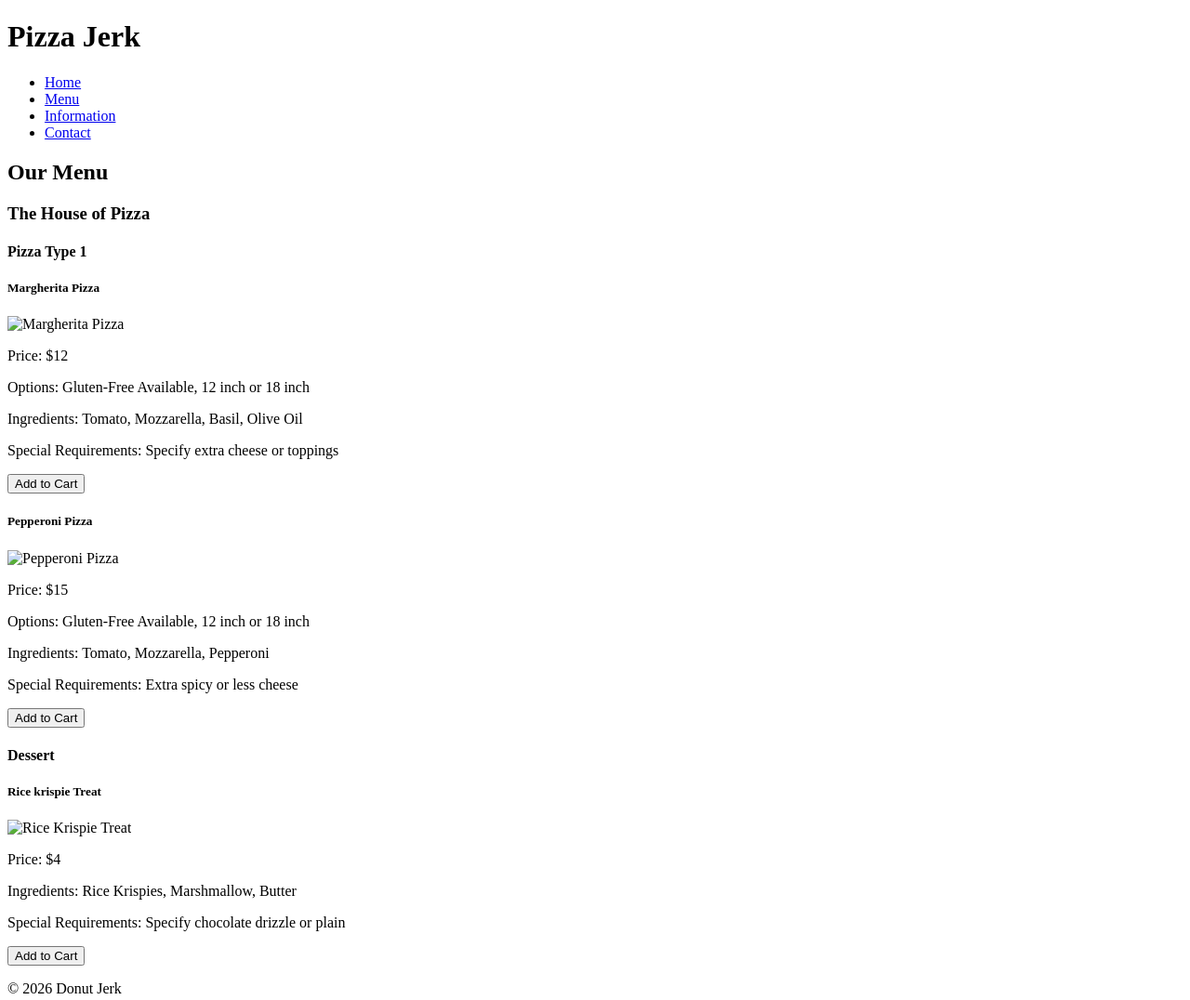
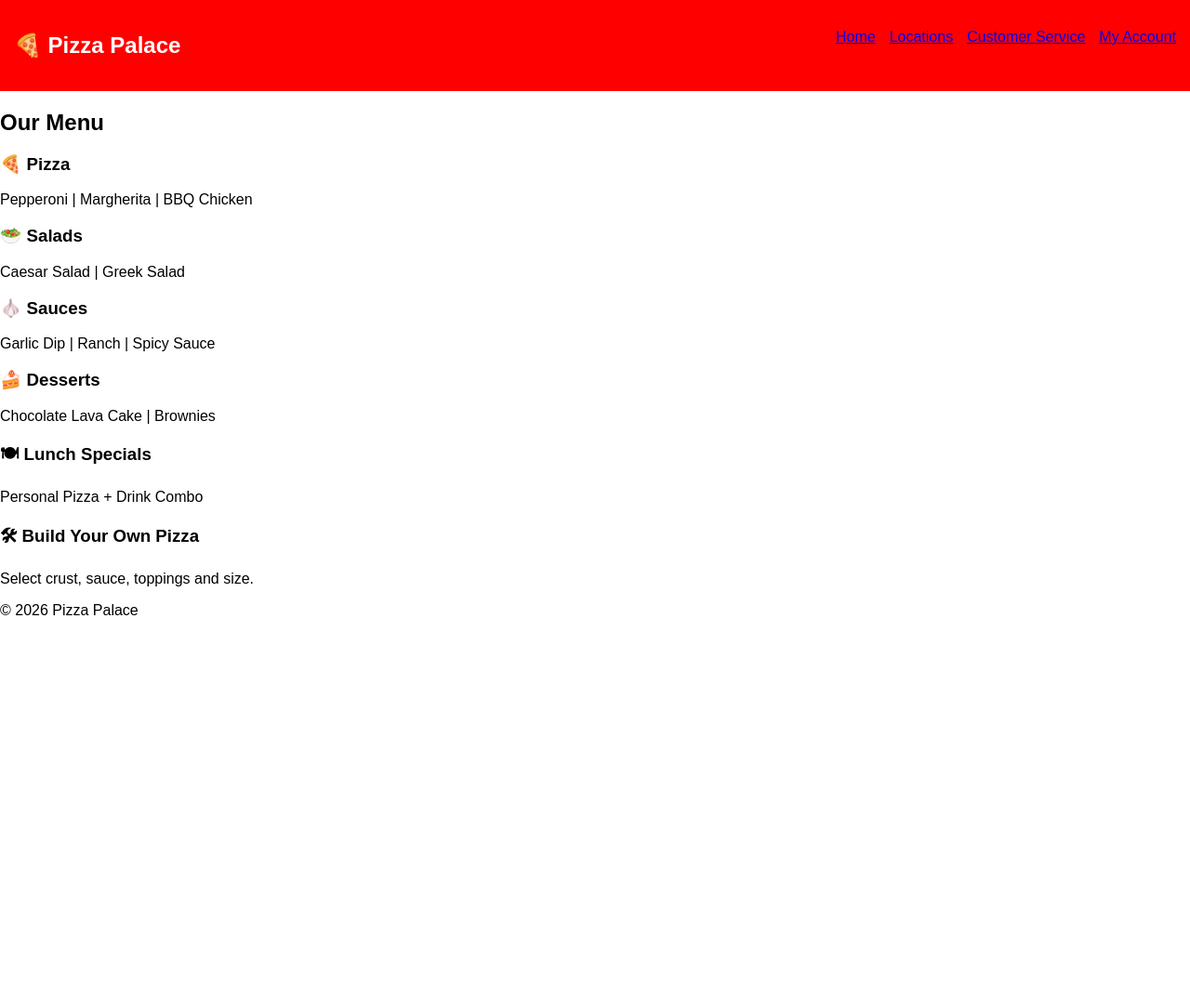
Before and after one commit to sadiahw/Web-Design-CW1, a plain HTML site: page menu.html in a window 1280 px wide. Shown: the whole page at 93% size. After the commit the page ends 800 px from the top, so only its background shows below. Drawn offline with Linux system fonts and the light colour scheme.

Commit message:
v2: made changes to html and added new pages for log in, sign up, locations, customer service, about. Added css style sheet

```diff
--- a/menu.html
+++ b/menu.html
@@ -1,73 +1,56 @@
 <!DOCTYPE html>
-<html>
+<html lang="en">
 <head>
-    <title>Donut Jerk - Menu</title>
+    <meta charset="UTF-8">
+    <title>Menu - Pizza Palace</title>
+    <link rel="stylesheet" href="style.css">
 </head>
-
 <body>
 
+<!-- ================= NAVIGATION ================= -->
 <header>
-    <h1>Pizza Jerk</h1>
+    <nav>
+        <h1>🍕 Pizza Palace</h1>
+        <ul>
+            <li><a href="index.html">Home</a></li>
+            <li><a href="locations.html">Locations</a></li>
+            <li><a href="customer-service.html">Customer Service</a></li>
+            <li><a href="account.html">My Account</a></li>
+        </ul>
+    </nav>
 </header>
 
-<nav>
-    <ul>
-        <li><a href="index.html">Home</a></li>
-        <li><a href="menu.html">Menu</a></li>
-        <li><a href="information.html">Information</a></li>
-        <li><a href="contact.html">Contact</a></li>
-    </ul>
-</nav>
+<!-- ================= MENU SECTION ================= -->
+<section>
+    <h2>Our Menu</h2>
 
-<main>
-    <section>
-        <h2>Our Menu</h2>
+    <!-- Pizza Category -->
+    <h3>🍕 Pizza</h3>
+    <p>Pepperoni | Margherita | BBQ Chicken</p>
 
-        <article>
-            <h3>The House of Pizza</h3>
+    <!-- Salad Category -->
+    <h3>🥗 Salads</h3>
+    <p>Caesar Salad | Greek Salad</p>
 
-            <!-- Pizza Type 1 Subcategory -->
-            <div class="menu-subcategory">
-                <h4>Pizza Type 1</h4>
+    <!-- Sauces Category -->
+    <h3>🧄 Sauces</h3>
+    <p>Garlic Dip | Ranch | Spicy Sauce</p>
 
-                <div class="menu-item">
-                    <h5>Margherita Pizza</h5>
-                    <img src="images/margherita.jpg" alt="Margherita Pizza">
-                    <p>Price: $12</p>
-                    <p>Options: Gluten-Free Available, 12 inch or 18 inch</p>
-                    <p>Ingredients: Tomato, Mozzarella, Basil, Olive Oil</p>
-                    <p>Special Requirements: Specify extra cheese or toppings</p>
-                    <button>Add to Cart</button>
-                </div>
+    <!-- Dessert Category -->
+    <h3>🍰 Desserts</h3>
+    <p>Chocolate Lava Cake | Brownies</p>
 
-                <div class="menu-item">
-                    <h5>Pepperoni Pizza</h5>
-                    <img src="images/pepperoni.jpg" alt="Pepperoni Pizza">
-                    <p>Price: $15</p>
-                    <p>Options: Gluten-Free Available, 12 inch or 18 inch</p>
-                    <p>Ingredients: Tomato, Mozzarella, Pepperoni</p>
-                    <p>Special Requirements: Extra spicy or less cheese</p>
-                    <button>Add to Cart</button>
-                </div>
-            </div>
-            <div class="menu-subcategory">
-                <h4>Dessert</h4>
-                <div class="menu-item">
-                    <h5>Rice krispie Treat</h5>
-                    <img src="images/rice_krispie.jpg" alt="Rice Krispie Treat">
-                    <p> Price: $4 </p>
-                    <p>Ingredients: Rice Krispies, Marshmallow, Butter</p>
-                    <p>Special Requirements: Specify chocolate drizzle or plain</p>
-                    <button>Add to Cart</button>
-                </div>
-            </div>
-        </article>
+    <!-- Lunch Specials -->
+    <h3>🍽 Lunch Specials</h3>
+    <p>Personal Pizza + Drink Combo</p>
 
-    </section>
-</main>
+    <!-- Build Your Own -->
+    <h3>🛠 Build Your Own Pizza</h3>
+    <p>Select crust, sauce, toppings and size.</p>
+</section>
 
 <footer>
-    <p>&copy; 2026 Donut Jerk</p>
+    <p>© 2026 Pizza Palace</p>
 </footer>
 
 </body>
--- /dev/null
+++ b/style.css
@@ -0,0 +1,36 @@
+/* General Body Styling */
+body {
+    font-family: Arial, sans-serif;
+    margin: 0;
+    padding: 0;
+}
+
+/* Navigation Bar */
+nav {
+    background-color: red;
+    color: white;
+    padding: 15px;
+    display: flex;
+    justify-content: space-between;
+}
+
+nav ul {
+    list-style: none;
+    display: flex;
+    gap: 15px;
+}
+
+/* Hero Section */
+.hero {
+    text-align: center;
+    padding: 100px;
+    background-color: #f4f4f4;
+}
+
+/* Buttons */
+.btn {
+    background-color: red;
+    color: white;
+    padding: 10px 20px;
+    text-decoration: none;
+}
```
Also changed, not shown: about.html (added, +13 -0 lines), account.html (added, +32 -0 lines), contact.html (deleted, +0 -36 lines), customer-service.html (added, +22 -0 lines), index.html (+30 -19 lines), information.html (deleted, +0 -35 lines), locations.html (added, +26 -0 lines), login.html (added, +26 -0 lines), signup.html (added, +24 -0 lines).
